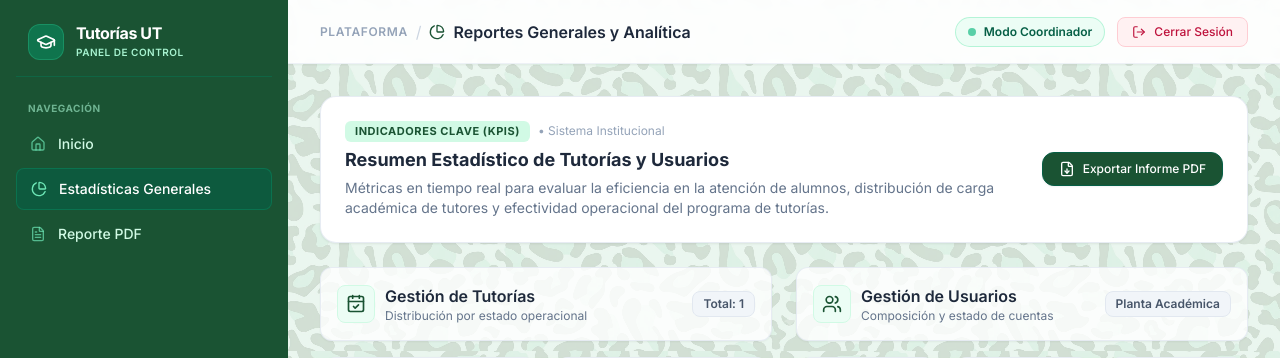
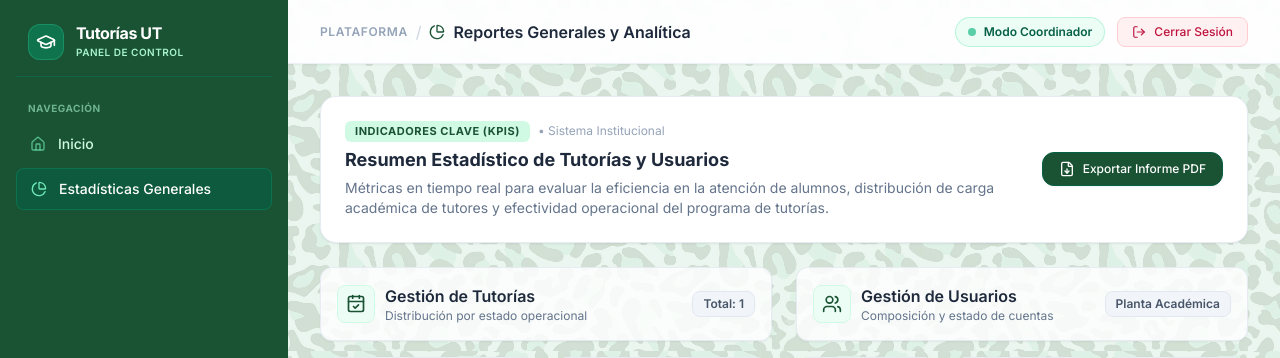
Before and after one commit to Ing-Segundo/sistema_tutorias, a Flask app: template templates/reportes.html in a window 1280 px wide. Shown: the top 358 px of the page. Run offline with Flask 3, Linux system fonts and the light colour scheme; the template is opened without the code that fills it: most values are stand-ins (such as "Sample title", 1, 10 or a date in 2020); some libraries are stand-ins or nearby versions.

Commit message:
Update reportes.html

```diff
--- a/templates/reportes.html
+++ b/templates/reportes.html
@@ -404,10 +404,6 @@
                         <i data-lucide="pie-chart" class="w-4 h-4 text-emerald-300"></i>
                         <span>Estadísticas Generales</span>
                     </a>
-                    <a href="{% if url_for is defined %}{{ url_for('reporte_general_pdf') }}{% else %}#{% endif %}" class="relative flex items-center gap-3 px-3.5 py-2.5 rounded-lg text-sm font-medium text-emerald-100 hover:bg-emerald-800/40 hover:text-white transition-all group">
-                        <i data-lucide="file-text" class="w-4 h-4 text-emerald-300/70 group-hover:text-emerald-200 transition-colors"></i>
-                        <span>Reporte PDF</span>
-                    </a>
                 </nav>
             </div>
 
```
